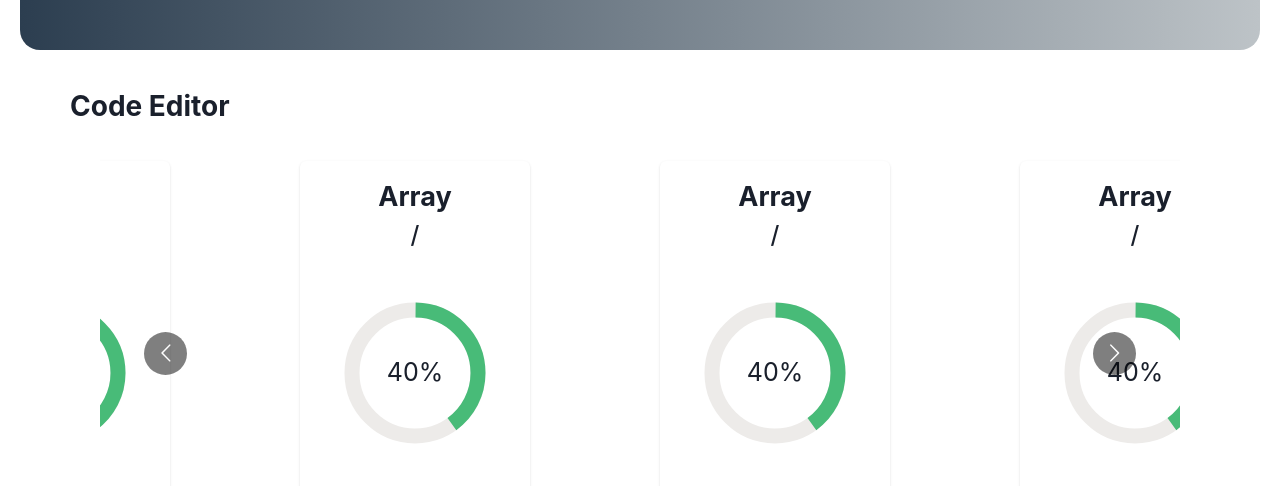
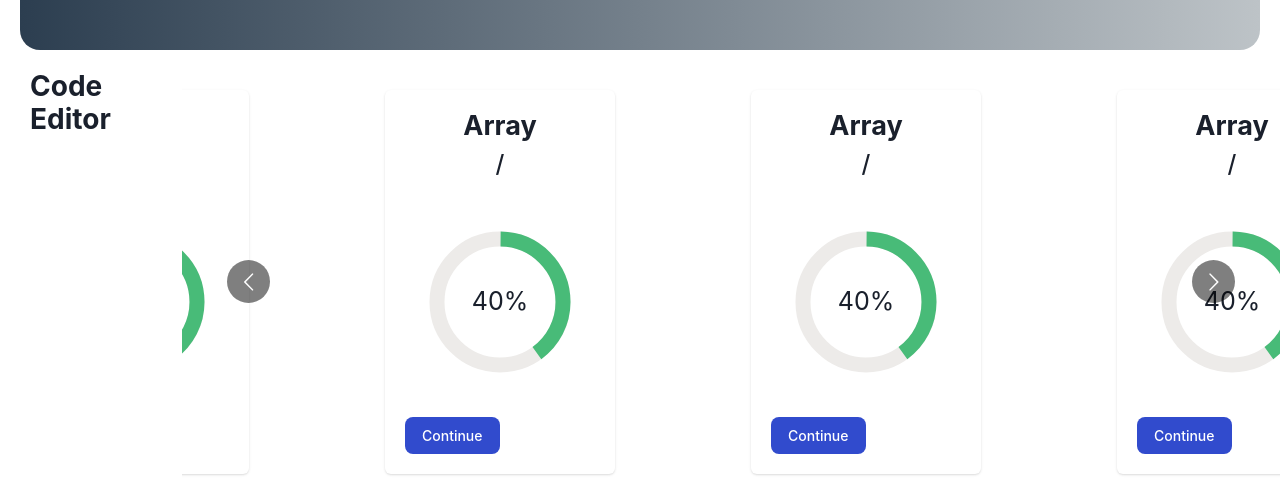
Before and after one commit to cenpnt/Web-Project, a React (Create React App) app in the folder front-end/my-app/: page /u_student in a window 1280 px wide. Shown: the part 463-949 px from the top of the page. Built offline with nearby package versions, Linux system fonts and the light colour scheme; no server answers.

Commit message:
delete flex-direction and margin

```diff
--- a/front-end/my-app/src/pages/uStudent/UStudent.css
+++ b/front-end/my-app/src/pages/uStudent/UStudent.css
@@ -43,8 +43,6 @@
 
 .codeEditorSection {
   display: flex;
-  flex-direction: column;
-  margin: 40px;
 }
 
 .ustudent-container h3 {
```
